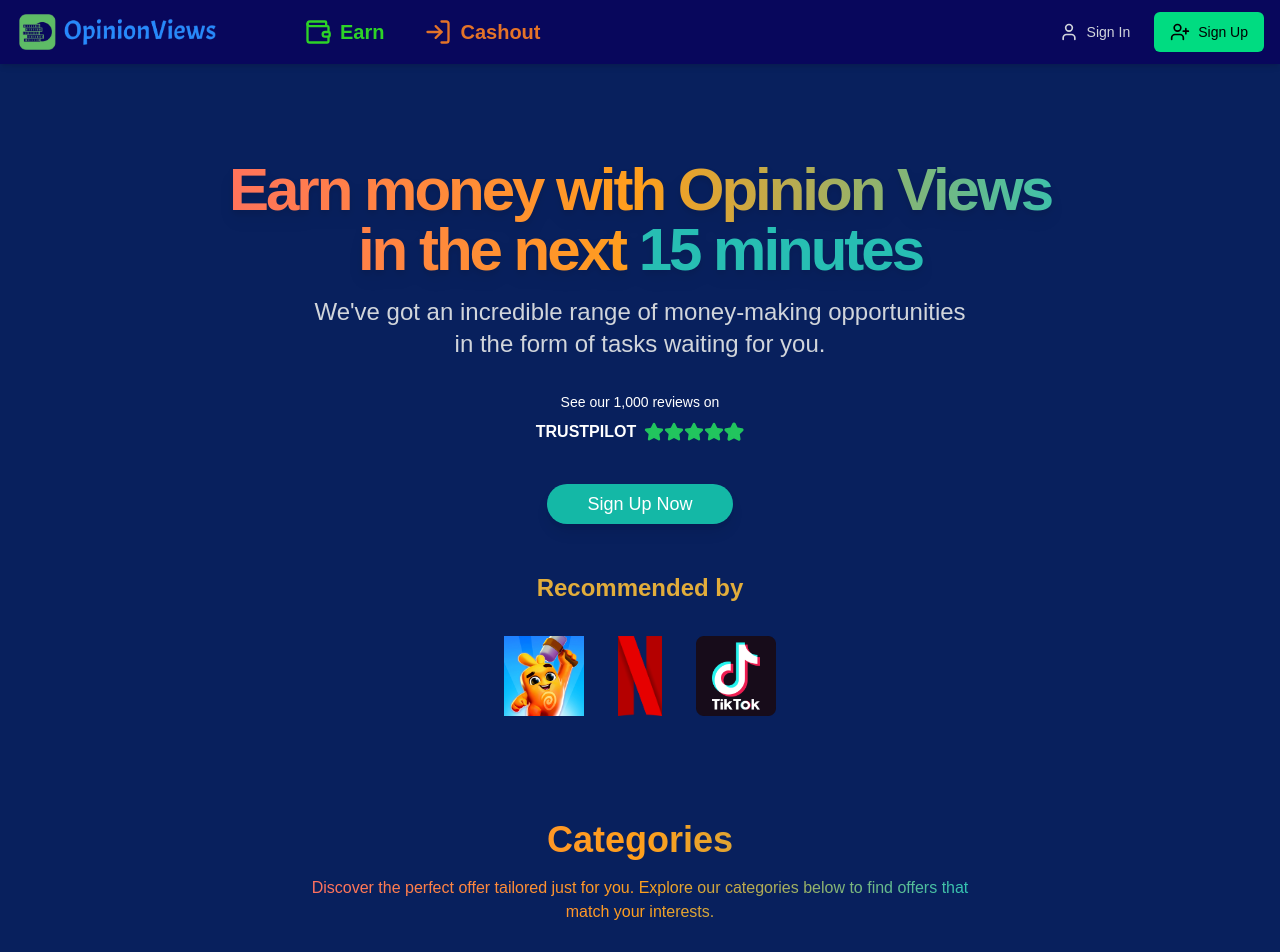
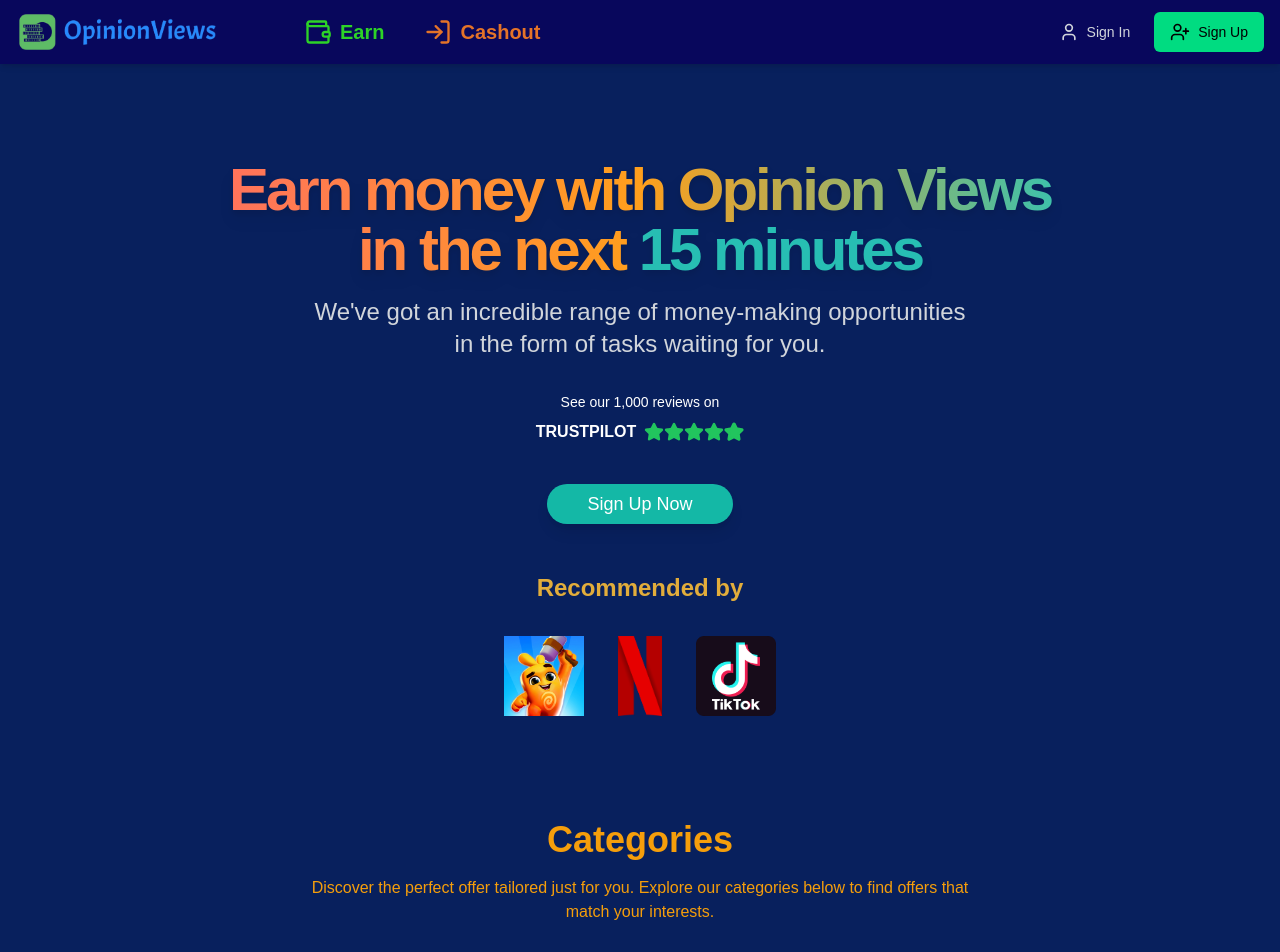
Before and after one commit to Raghuraj-source/OpinionViews, a Next.js app: page /earn in a window 1280 px wide. Shown: the top 952 px of the page. Built offline with nearby package versions, Linux system fonts and the light colour scheme.

Commit message:
error fix

```diff
--- a/src/components/Categories.jsx
+++ b/src/components/Categories.jsx
@@ -61,8 +61,8 @@
   return (
     <section className="bg-[#08205D] py-2">
       <div className="container mx-auto px-2">
-        <h2 className="text-4xl font-bold bg-gradient-to-r from-[#ff6f61] via-[#ff9f1c] to-[#2ec4b6] bg-clip-text text-transparent text-center mb-4">Categories</h2>
-        <p className="bg-gradient-to-r from-[#ff6f61] via-[#ff9f1c] to-[#2ec4b6] bg-clip-text text-transparent text-center mb-12 max-w-2xl mx-auto">
+        <h2 className="text-4xl font-bold text-amber-500 text-center mb-4">Categories</h2>
+        <p className="text-amber-500 text-center mb-12 max-w-2xl mx-auto">
           Discover the perfect offer tailored just for you. Explore our categories below to find offers that match your interests.
         </p>
         <div className="grid grid-cols-1 md:grid-cols-2 lg:grid-cols-3 gap-6">
--- a/src/components/EarnSection.jsx
+++ b/src/components/EarnSection.jsx
@@ -34,7 +34,7 @@
           initial={{ opacity: 0, y: -20 }}
           animate={{ opacity: 1, y: 0 }}
           transition={{ duration: 0.5 }}
-          className="text-3xl font-bold text-center mb-8 bg-gradient-to-r from-[#ff6f61] via-[#ff9f1c] to-[#2ec4b6] bg-clip-text text-transparent animate-fade-in"
+          className="text-3xl font-bold text-center mb-8 text-amber-500 animate-fade-in"
         >
           How to Earn
         </motion.h2>
```
